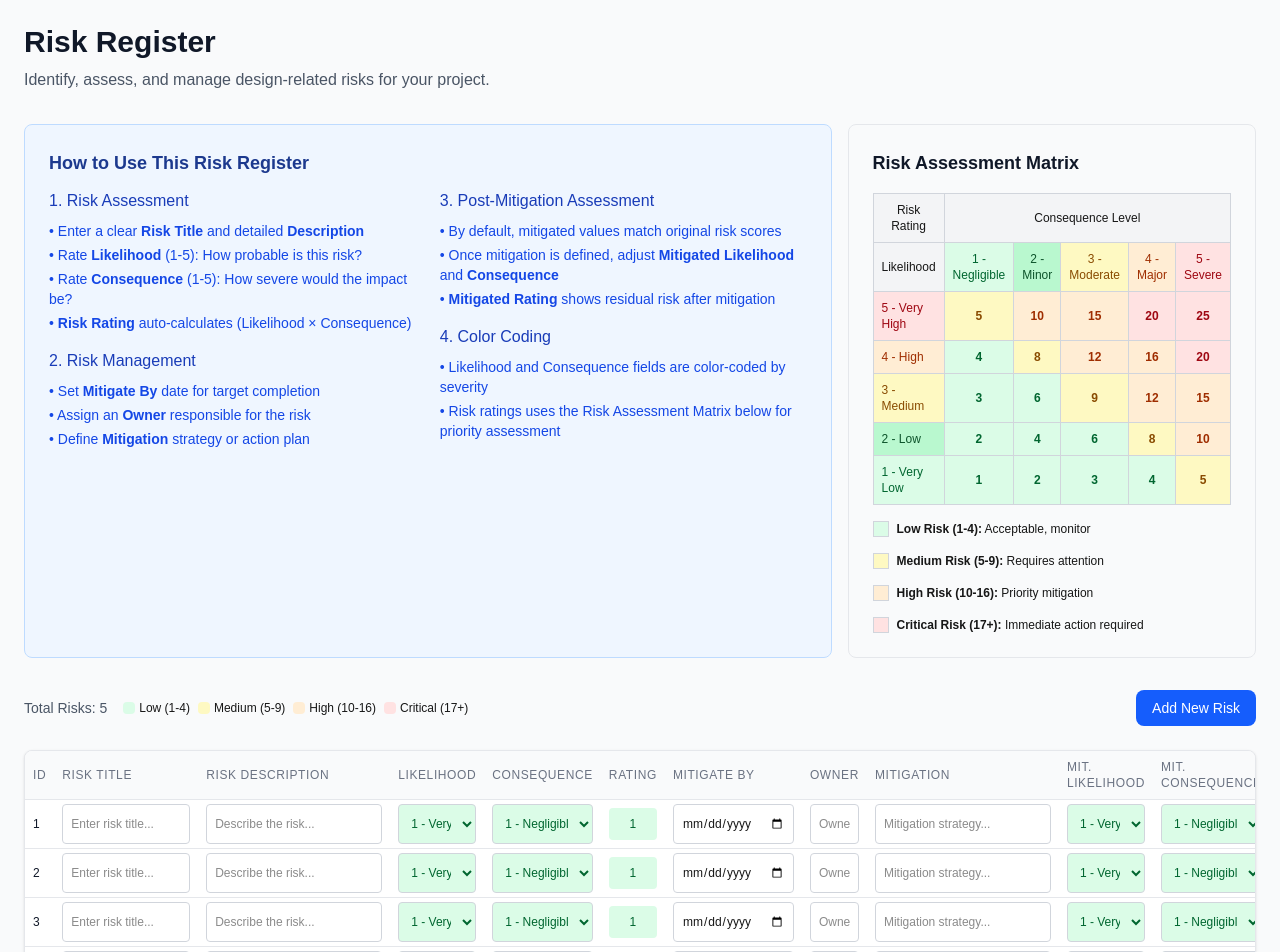
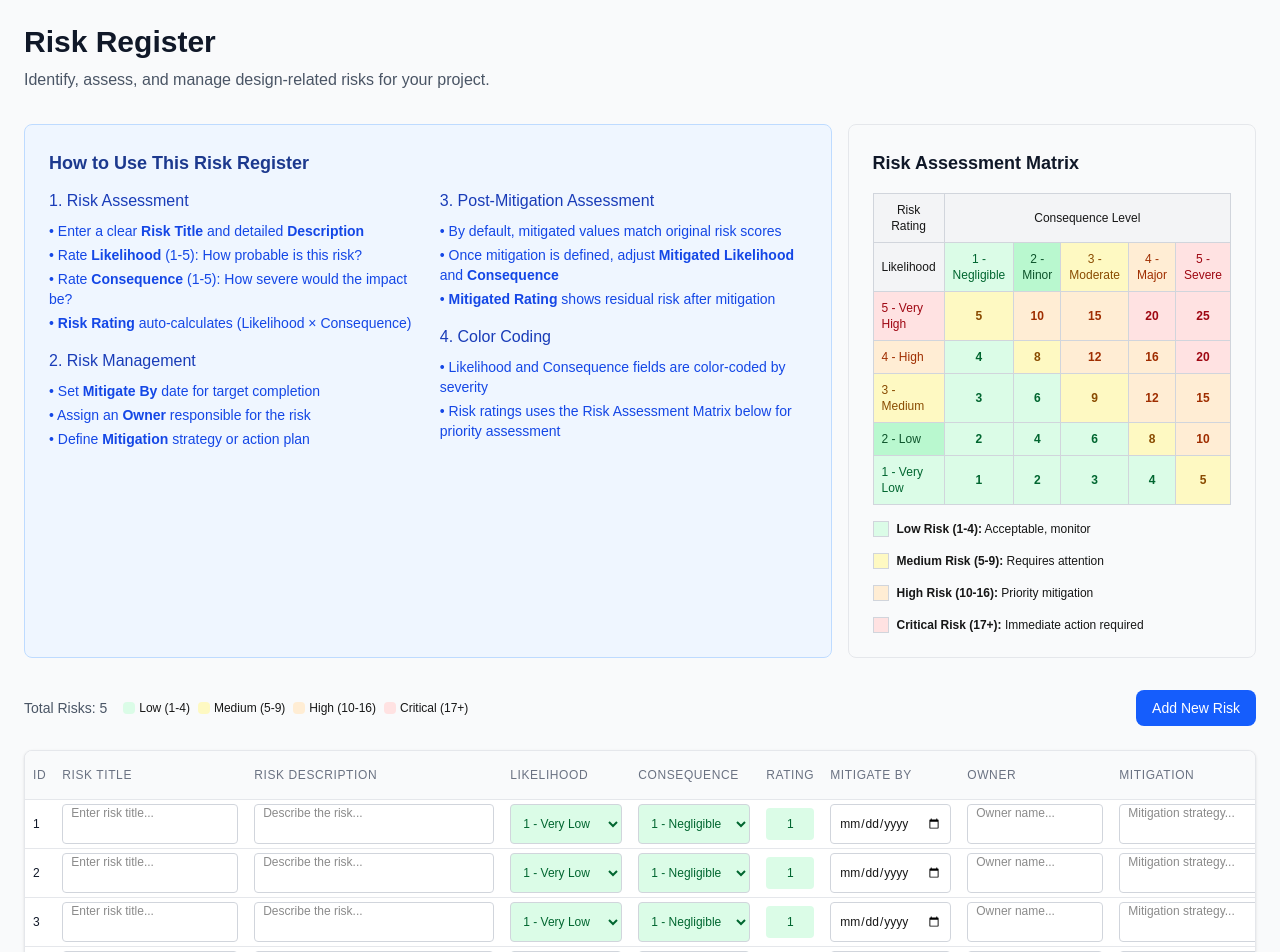
Before and after one commit to balgovidr/AutomationConsultant, a Next.js app: page / in a window 1280 px wide. Shown: the top 952 px of the page. Built offline with nearby package versions, Linux system fonts and the light colour scheme; no server answers.

Commit message:
Better table styling

```diff
--- a/src/components/RiskRegister.jsx
+++ b/src/components/RiskRegister.jsx
@@ -247,16 +247,16 @@ export default function RiskRegister () {
 								<th className="px-2 py-2 text-left text-xs font-medium text-gray-500 uppercase tracking-wider w-12">
 									ID
 								</th>
-								<th className="px-2 py-2 text-left text-xs font-medium text-gray-500 uppercase tracking-wider min-w-36">
+								<th className="px-2 py-2 text-left text-xs font-medium text-gray-500 uppercase tracking-wider min-w-48">
 									Risk Title
 								</th>
-								<th className="px-2 py-2 text-left text-xs font-medium text-gray-500 uppercase tracking-wider min-w-48">
+								<th className="px-2 py-2 text-left text-xs font-medium text-gray-500 uppercase tracking-wider min-w-64">
 									Risk Description
 								</th>
-								<th className="px-2 py-2 text-left text-xs font-medium text-gray-500 uppercase tracking-wider w-28">
+								<th className="px-2 py-2 text-left text-xs font-medium text-gray-500 uppercase tracking-wider min-w-32">
 									Likelihood
 								</th>
-								<th className="px-2 py-2 text-left text-xs font-medium text-gray-500 uppercase tracking-wider w-28">
+								<th className="px-2 py-2 text-left text-xs font-medium text-gray-500 uppercase tracking-wider min-w-32">
 									Consequence
 								</th>
 								<th className="px-2 py-2 text-left text-xs font-medium text-gray-500 uppercase tracking-wider w-20">
@@ -265,17 +265,17 @@ export default function RiskRegister () {
 								<th className="px-2 py-2 text-left text-xs font-medium text-gray-500 uppercase tracking-wider w-32">
 									Mitigate By
 								</th>
-								<th className="px-2 py-2 text-left text-xs font-medium text-gray-500 uppercase tracking-wider w-32">
+								<th className="px-2 py-2 text-left text-xs font-medium text-gray-500 uppercase tracking-wider min-w-38">
 									Owner
 								</th>
-								<th className="px-2 py-2 text-left text-xs font-medium text-gray-500 uppercase tracking-wider min-w-48">
+								<th className="px-2 py-2 text-left text-xs font-medium text-gray-500 uppercase tracking-wider min-w-64">
 									Mitigation
 								</th>
-								<th className="px-2 py-2 text-left text-xs font-medium text-gray-500 uppercase tracking-wider w-28">
-									Mit. Likelihood
+								<th className="px-2 py-2 text-left text-xs font-medium text-gray-500 uppercase tracking-wider min-w-32">
+									Mitigated Likelihood
 								</th>
-								<th className="px-2 py-2 text-left text-xs font-medium text-gray-500 uppercase tracking-wider w-28">
-									Mit. Consequence
+								<th className="px-2 py-2 text-left text-xs font-medium text-gray-500 uppercase tracking-wider min-w-32">
+									Mitigated Consequence
 								</th>
 								<th className="px-2 py-2 text-left text-xs font-medium text-gray-500 uppercase tracking-wider w-20">
 									Mit. Rating
@@ -284,7 +284,7 @@ export default function RiskRegister () {
 						</thead>
 						<tbody className="bg-white divide-y divide-gray-200">
 							{risks.map((risk, index) => (
-							<tr key={risk.id} className="hover:bg-gray-50 h-12">
+							<tr key={risk.id} className="hover:bg-gray-50">
 								{/* ID */}
 								<td className="px-2 py-1 whitespace-nowrap text-xs font-medium text-gray-900">
 								{risk.id}
@@ -292,23 +292,23 @@ export default function RiskRegister () {
 
 								{/* Risk Title */}
 								<td className="px-2 py-1">
-								<input
+								<textarea
 									type="text"
 									value={risk.title}
 									onChange={(e) => handleInputChange(index, 'title', e.target.value)}
 									placeholder="Enter risk title..."
-									className="w-full h-10 px-2 border border-gray-300 rounded text-xs focus:outline-none focus:ring-1 focus:ring-blue-500 focus:border-transparent"
+									className="w-full min-h-10 px-2 border border-gray-300 align-middle resize-none field-sizing-content overflow-hidden text-wrap rounded text-xs focus:outline-none focus:ring-1 focus:ring-blue-500 focus:border-transparent"
 								/>
 								</td>
 
 								{/* Risk Description */}
 								<td className="px-2 py-1">
-								<input
+								<textarea
 									type="text"
 									value={risk.description}
 									onChange={(e) => handleInputChange(index, 'description', e.target.value)}
 									placeholder="Describe the risk..."
-									className="w-full h-10 px-2 border border-gray-300 rounded text-xs focus:outline-none focus:ring-1 focus:ring-blue-500 focus:border-transparent"
+									className="w-full min-h-10 px-2 border border-gray-300 rounded align-middle text-xs resize-none field-sizing-content overflow-hidden text-wrap focus:outline-none focus:ring-1 focus:ring-blue-500 focus:border-transparent"
 								/>
 								</td>
 
@@ -361,23 +361,23 @@ export default function RiskRegister () {
 
 								{/* Owner */}
 								<td className="px-2 py-1">
-								<input
+								<textarea
 									type="text"
 									value={risk.owner}
 									onChange={(e) => handleInputChange(index, 'owner', e.target.value)}
 									placeholder="Owner name..."
-									className="w-full h-10 px-2 border border-gray-300 rounded text-xs focus:outline-none focus:ring-1 focus:ring-blue-500 focus:border-transparent"
+									className="w-full h-10 px-2 border border-gray-300 align-middle resize-none field-sizing-content overflow-hidden text-wrap rounded text-xs focus:outline-none focus:ring-1 focus:ring-blue-500 focus:border-transparent"
 								/>
 								</td>
 
 								{/* Mitigation */}
 								<td className="px-2 py-1">
-								<input
+								<textarea
 									type="text"
 									value={risk.mitigation}
 									onChange={(e) => handleInputChange(index, 'mitigation', e.target.value)}
 									placeholder="Mitigation strategy..."
-									className="w-full h-10 px-2 border border-gray-300 rounded text-xs focus:outline-none focus:ring-1 focus:ring-blue-500 focus:border-transparent"
+									className="w-full h-10 px-2 border border-gray-300 align-middle resize-none field-sizing-content overflow-hidden text-wrap rounded text-xs focus:outline-none focus:ring-1 focus:ring-blue-500 focus:border-transparent"
 								/>
 								</td>
 
```
